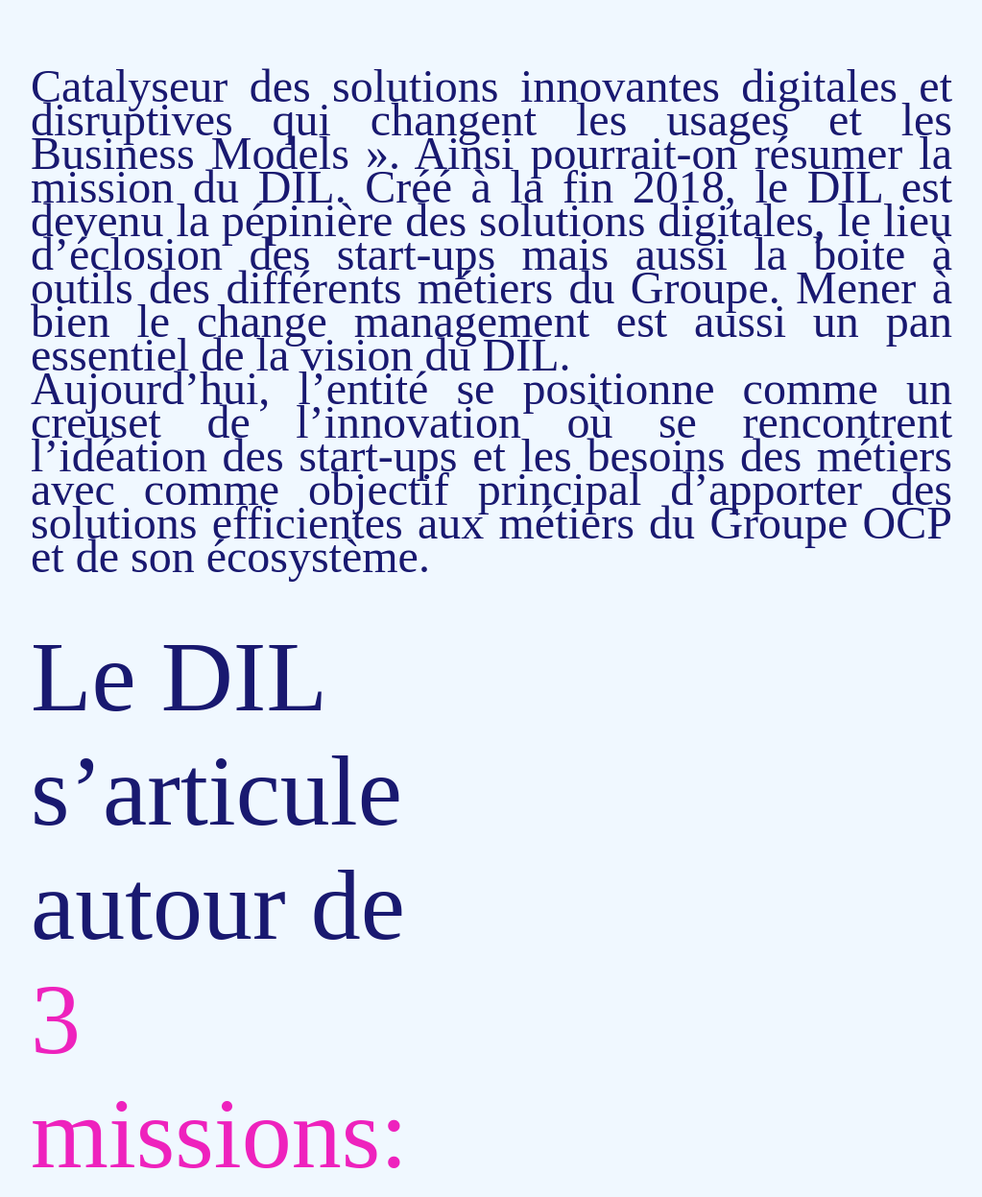
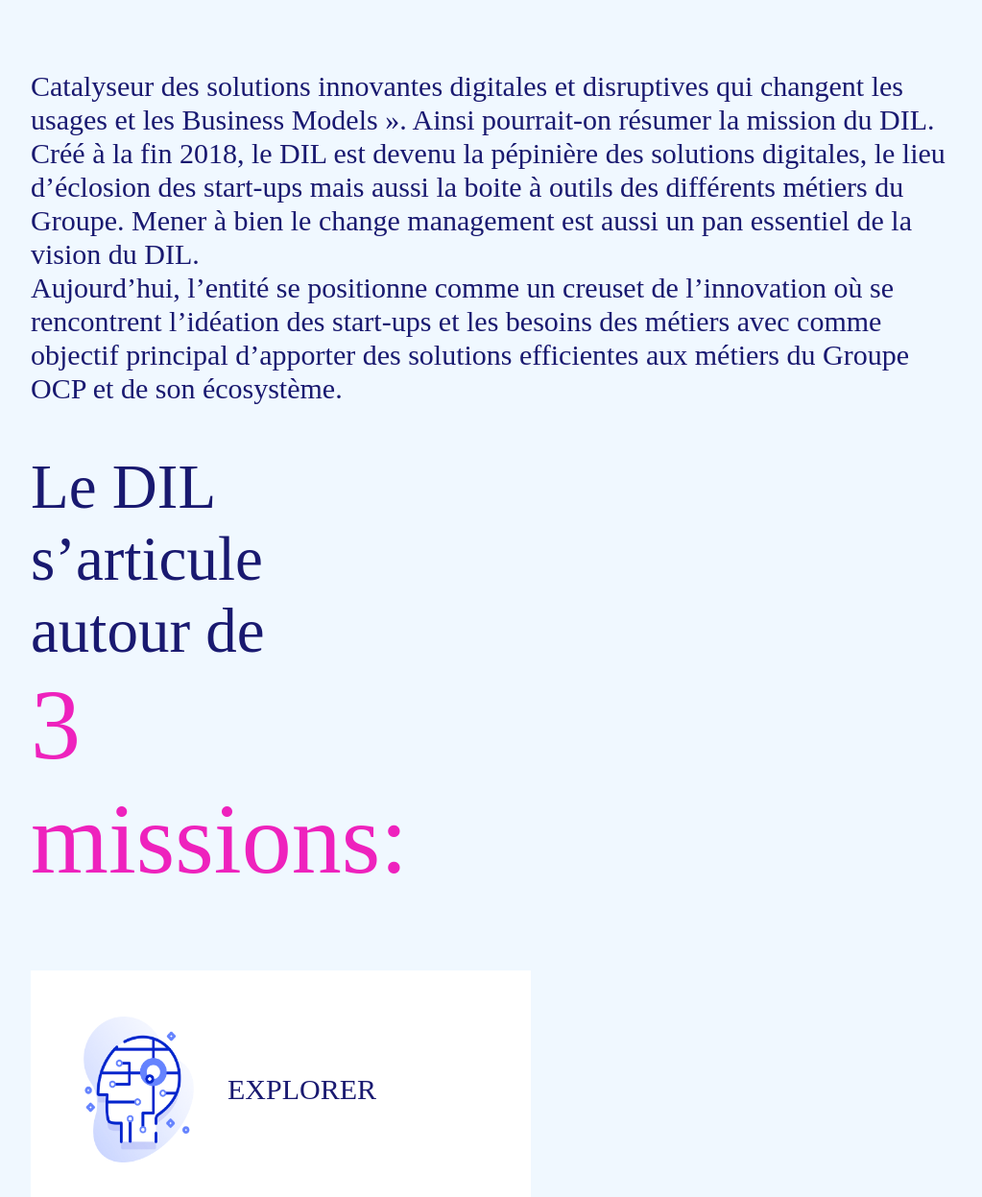
Before and after one commit to khalil-elalami-ocpgroup/dil-report-2020, a plain HTML site: page vision-missions.html in a window 1280 px wide. Shown: the part 573-1820 px from the top of the page at 96% size, without its empty margins (128-1151 px from the left). Drawn offline with Linux system fonts and the light colour scheme; a web font is replaced by a local one.

Commit message:
Taille police

```diff
--- a/second-page.css
+++ b/second-page.css
@@ -50,9 +50,8 @@ a:active {
 	margin: 75px auto;
 }
 .sp-text {
-	font-size: 3rem;
+	font-size: 30px;
 	font-weight: 500;
-	text-align: justify;
 	line-height: 35px;
 
 }
@@ -81,7 +80,7 @@ a:active {
 
 .sp-dilarticule {
 	font-family: 'SF-Pro-Rounded-Bold';
-	font-size: 6.5rem;
+	font-size: 65px;
 }
 .sp-dilarticule span {
 	color: rgba(238, 34, 189, 1);
@@ -114,7 +113,7 @@ a:active {
 .sp-bwi-header .header-text{
 	background-color: inherit;
 	font-family: "SF-Pro-Rounded-Bold";
-	font-size: 3rem;
+	font-size: 30px;
 	text-align: center;
 	margin-left: 20px
 
@@ -122,7 +121,7 @@ a:active {
 
 .sp-box.with-image ul{
 	list-style-type:disc;
-	font-size: 2.8rem;
+	font-size: 28px;
 	margin-left: 10%;
 	margin-right: 10%;
 	letter-spacing: -0.01em;
```
